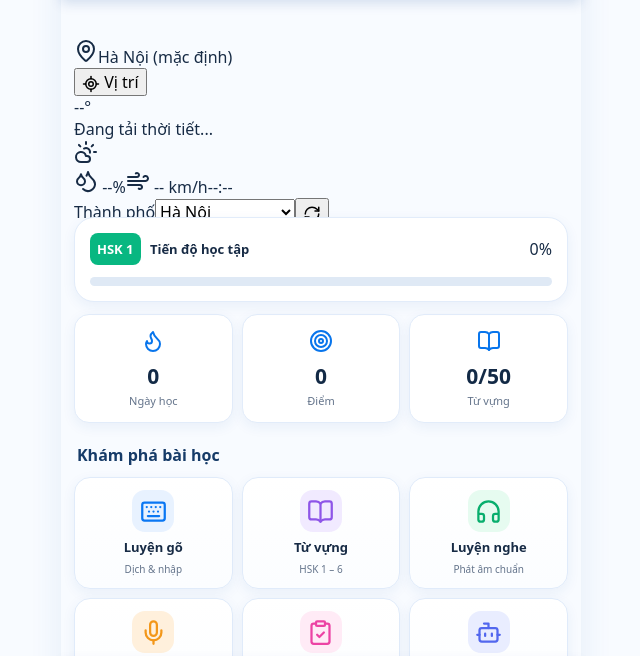
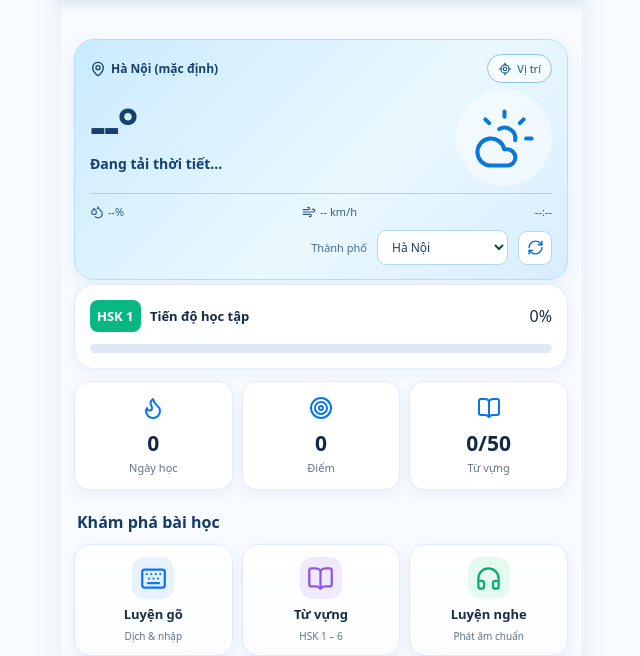
Before and after one commit to GIT-96/GIT-Chinese-Trainer, a plain HTML site: page index.html in a window 1280 px wide. Shown: the part 70-726 px from the top of the page, without its empty margins (319-959 px from the left). Drawn offline with nearby package versions, Linux system fonts and the light colour scheme.

Commit message:
Add live Open-Meteo weather card to home page (css/style.css)

```diff
--- a/css/style.css
+++ b/css/style.css
@@ -95,3 +95,26 @@ html,body{min-height:100%;background:#f8fbff}
 .page-heading{display:none!important}
 .practice-card{margin-top:0}
 @media(max-width:380px){.brand-label strong{font-size:15px}.brand-label small{font-size:10px}}
+
+/* Weather live card replaces the decorative home landscape */
+.weather-card{background:linear-gradient(135deg,#c9ebff 0%,#eaf8ff 58%,#d8edff 100%);border:1px solid #b8ddf7;border-radius:20px;box-shadow:0 5px 18px #2376bc18;color:#16406e;padding:14px 15px;margin-bottom:13px}
+.weather-top,.weather-main,.weather-bottom,.weather-controls{display:flex;align-items:center;justify-content:space-between;gap:10px}
+.weather-location{display:flex;align-items:center;gap:5px;font-size:12px;font-weight:700;min-width:0}
+.weather-location svg{width:16px;height:16px;flex-shrink:0}
+.weather-locate{display:flex;align-items:center;gap:5px;border:1px solid #8ec5f0;border-radius:999px;background:#ffffffa8;color:#125b9c;padding:6px 10px;font-size:11px}
+.weather-locate svg{width:14px;height:14px}
+.weather-main{min-height:106px;padding:7px 0}
+.weather-temp{font-size:49px;line-height:1.1;font-weight:750;letter-spacing:-2px}
+.weather-desc{font-size:14px;font-weight:700;margin-top:2px}
+.weather-feels{font-size:11px;color:#4c7297;margin-top:4px}
+.weather-art{width:96px;height:96px;display:grid;place-items:center;border-radius:50%;background:#ffffff80}
+.weather-art svg{width:65px;height:65px;color:#0a79d6;stroke-width:1.5}
+.weather-bottom{border-top:1px solid #a7d5f0;padding-top:10px;font-size:11px;color:#315f88;flex-wrap:wrap}
+.weather-bottom span{display:flex;align-items:center;gap:4px}
+.weather-bottom svg{width:14px;height:14px}
+.weather-controls{margin-top:11px;justify-content:flex-end}
+.weather-controls label{font-size:11px;color:#426d94}
+.weather-controls select{width:auto;max-width:60%;padding:7px 10px;border-radius:9px;background:#fff;color:#16406e;border:1px solid #b2d7f2;font-size:12px}
+.weather-controls button{border:1px solid #b2d7f2;border-radius:9px;background:#fff;color:#096ed0;width:34px;height:34px;display:grid;place-items:center}
+.weather-controls button svg{width:17px;height:17px}
+@media(max-width:360px){.weather-temp{font-size:42px}.weather-art{width:74px;height:74px}.weather-art svg{width:49px;height:49px}}
```
